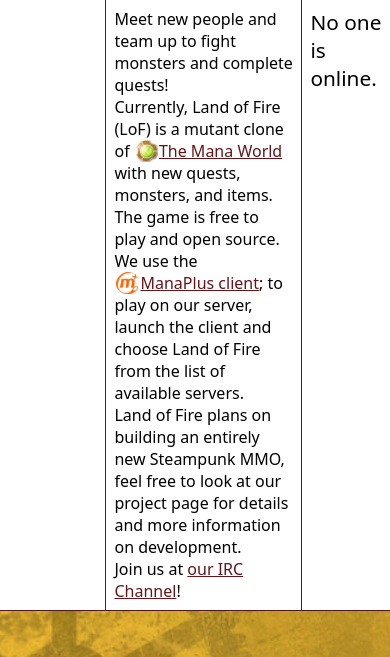
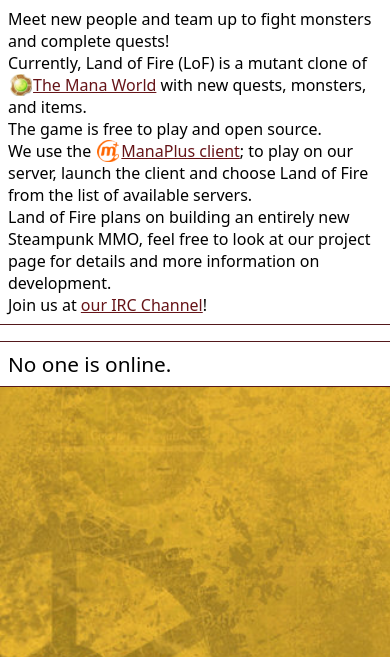
Before and after one commit to landoffire/website-flask-2015, a Flask app: template templates/index.html in a window 390 px wide. Shown: the part 187-844 px from the top of the page. Run offline with Flask 2, Linux system fonts and the light colour scheme; the template is opened without the code that fills it, so the values that code supplies are empty.

Commit message:
Add some responsive design goodness

```diff
--- a/static/style.css
+++ b/static/style.css
@@ -165,3 +165,31 @@ footer {
     border-style: solid;
     border-color: #54181B;
 }
+
+@media (max-width: 800px) {
+    .columns {
+        flex-direction: column;
+    }
+
+    main {
+        order: 0;
+
+        border-width: 0;
+    }
+
+    .news {
+        order: 1;
+
+        border-width: 1px 0;
+        border-style: solid;
+        border-color: #54181B;
+    }
+
+    .online {
+        order: 2;
+    }
+
+    .irc .news, .irc .online {
+        display: none;
+    }
+}
--- a/templates/base.html
+++ b/templates/base.html
@@ -7,7 +7,7 @@
         <link rel="icon" type="image/png" href="{{ url_for('static', filename='favicon.png') }}" />
         <title>Land of Fire</title>
     </head>
-    <body>
+    <body class="{{ current }}">
         <header>
             <hgroup class="title">
                 <h1>Land of Fire</h1>
```
